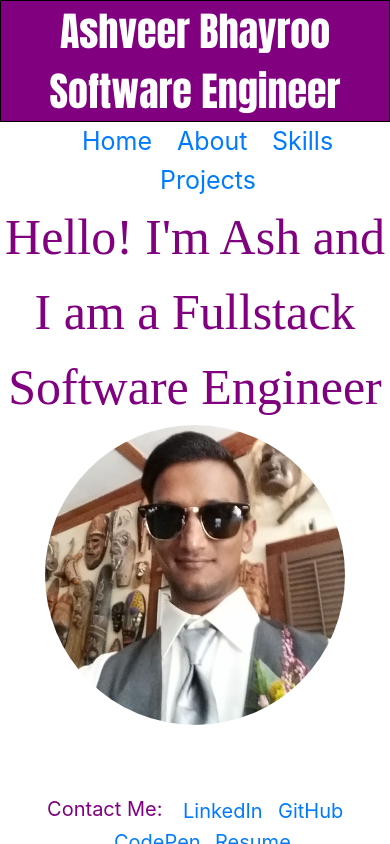
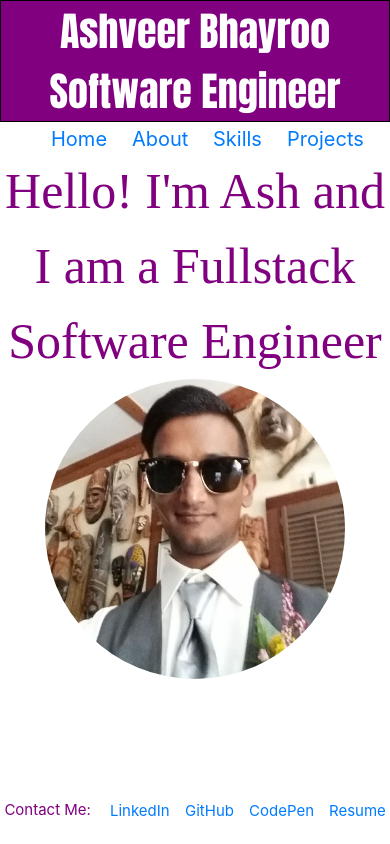
Before and after one commit to AshveerB/portfolio, a React (Create React App) app: page /home in a window 390 px wide. Built offline with nearby package versions, Linux system fonts and the light colour scheme; a web font is replaced by a local one.

Commit message:
edit navigation and footer font size and spacing

```diff
--- a/src/components/footer/Footer.css
+++ b/src/components/footer/Footer.css
@@ -1,6 +1,6 @@
 .footer {
     position: fixed;
-    bottom: 15px;
+    bottom: 10px;
     width: 100%;
     height: 35px;
     color: purple;
@@ -8,7 +8,7 @@
 
 @media only screen and (max-width: 600px) {
     .footer {
-        font-size: 20px;
+        font-size: 15px;
 
     }
 }
--- a/src/components/navigation/Navigation.css
+++ b/src/components/navigation/Navigation.css
@@ -6,7 +6,7 @@ span {
 
 @media only screen and (max-width: 600px) {
     span {
-        font-size: 25px;
+        font-size: 20px;
     }
 }
 
```
